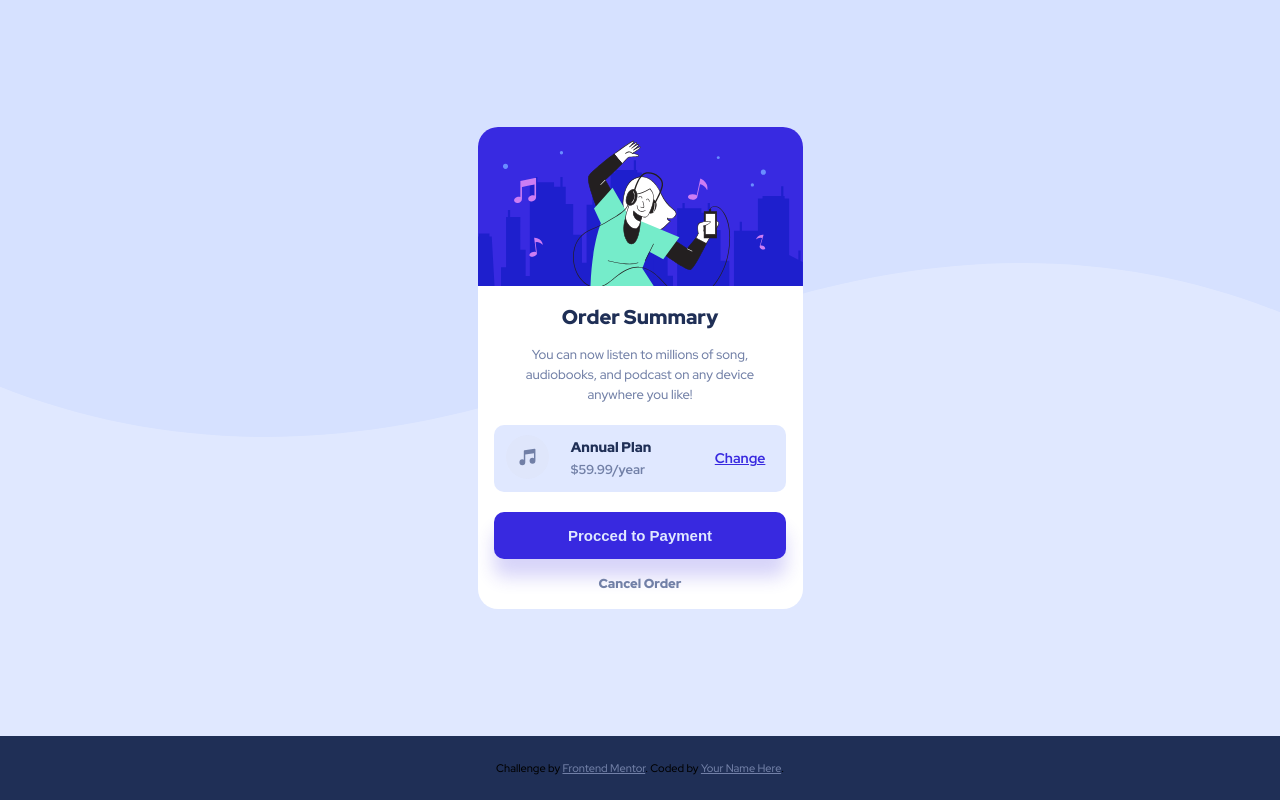
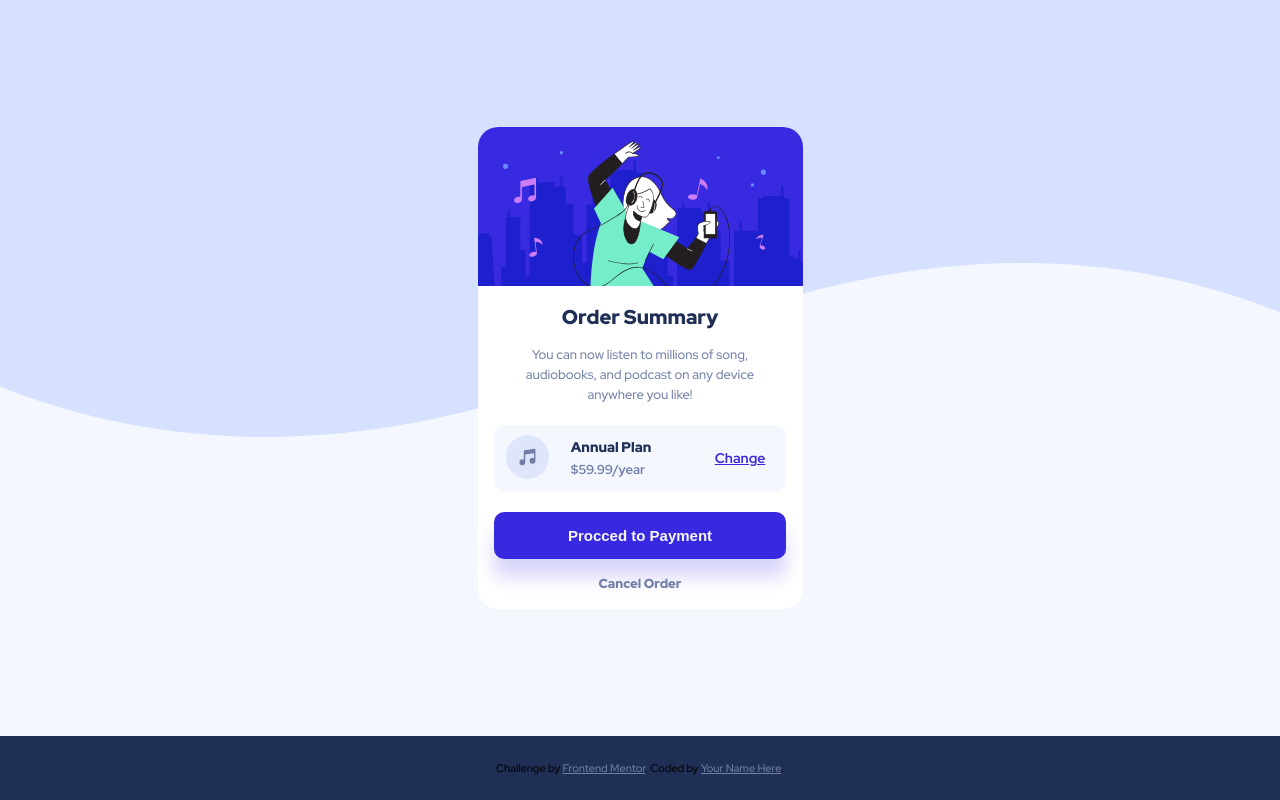
Before and after one commit to jcblastor/Order-Sumary, a plain HTML site: page index.html in a window 1280 px wide. Drawn offline with Linux system fonts and the light colour scheme.

Commit message:
Se modifico el color de background

```diff
--- a/assets/css/style.css
+++ b/assets/css/style.css
@@ -6,9 +6,9 @@
   box-sizing: border-box;
 }
 :root {
-  --pale-blue: #003bef;
+  --pale-blue: #e0e8ff;
   --bright-blue: #3829e0;
-  --very-pale-blue: #e0e8ff;
+  --very-pale-blue: #f5f7ff;
   --desaturated-blue: #7280a7;
   --dark-blue: #1f2f56;
 }
@@ -18,7 +18,7 @@ html {
   font-size: 62.5%;
 }
 body {
-  background-color: var(--very-pale-blue);
+  background-color: var(--pale-blue);
   background-image: url('../images/pattern-background-mobile.svg');
   background-position: center;
   background-repeat: no-repeat;
```
